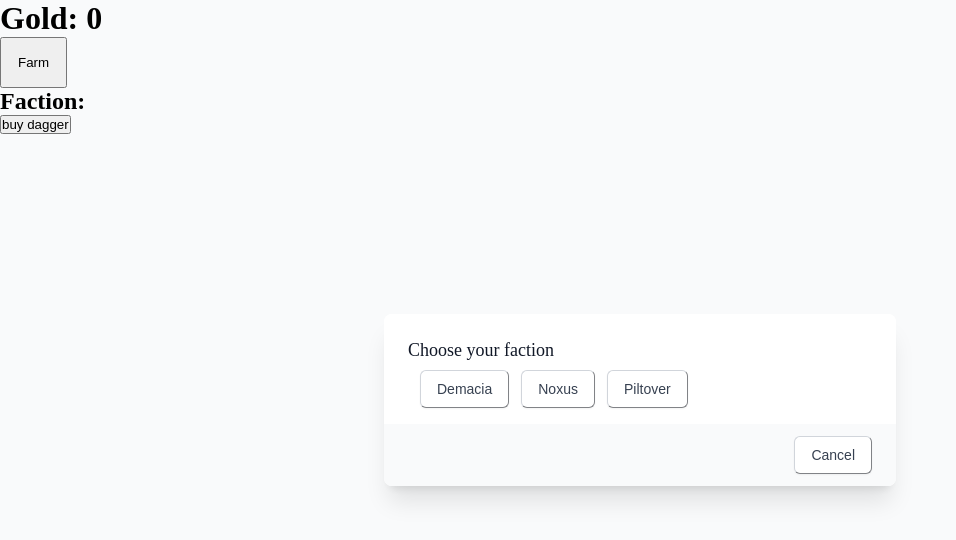
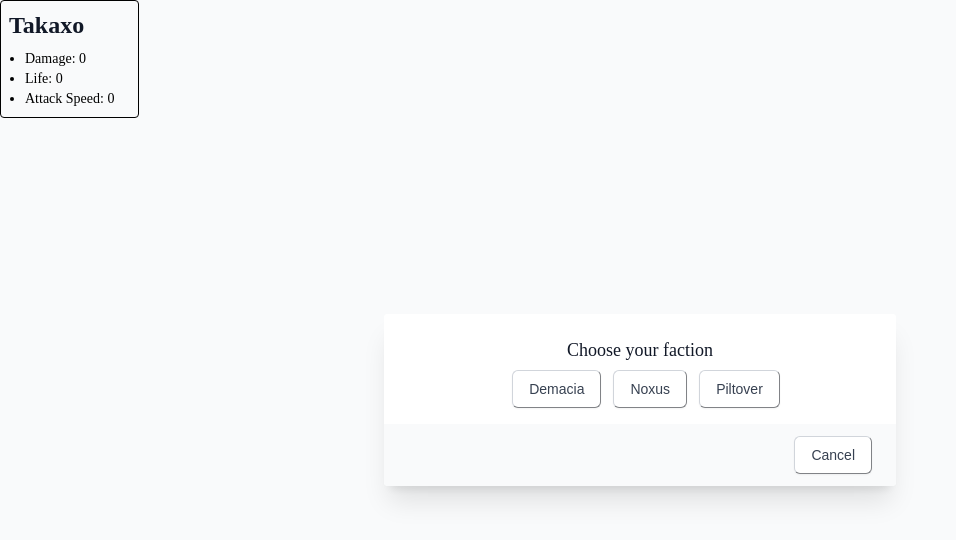
Before and after one commit to jparouca/ts-idle, a React (Vite) app: page / in a window 1280 px wide. Shown: the top 540 px of the page, without its empty margins (0-956 px from the left). Built offline with nearby package versions, Linux system fonts and the light colour scheme.

Commit message:
refactor ui

```diff
--- a/src/App.tsx
+++ b/src/App.tsx
@@ -2,6 +2,14 @@
 
 type GameState = {
   faction: 'Demacia' | 'Noxus' | 'Piltover' | null;
+  damage: number;
+  life: number;
+  attackSpeed: number;
+  enemy: Enemy | null;
+}
+
+type Enemy = {
+  name: string;
   damage: number;
   life: number;
   attackSpeed: number;
@@ -21,32 +29,16 @@
     attackSpeed: 0,
   });
   const [isModalOpen, setIsModalOpen] = useState(true);
-  const [gold, setGold] = useState(0);
-  const [dagger, setDagger] = useState(false);
-  const [rate, setRate] = useState(1);
 
   useEffect(() => {
     if (gameState.faction !== null) {
       const interval = setInterval(() => {
-        setGold(gold + 1);
       }, 1000);
 
       return () => clearInterval(interval);
     }
   }, [gameState.faction]);
 
-
-  function buyDagger() {
-    if (gold >= 10 && !dagger) {
-      setDagger(true);
-      setGold(gold - 10);
-      setRate(rate + 1);
-    }
-  }
-
-  function farm() {
-    setGold(gold * rate + 1);
-  }
 
   function selectFaction (faction: 'Demacia' | 'Noxus' | 'Piltover') {
   let newState: GameState;
@@ -82,7 +74,25 @@
   setGameState(newState);
   setIsModalOpen(false);
 
-};
+  };
+  const PlayerStatsContainer: React.FC = () => {
+    return (
+      <div className='max-w-max rounded justify-center items-center border border-solid p-2'>
+        <header className='flex items-center flex-row'>
+          <h1 className='text-2xl text-gray-900 mr-2'>Takaxo</h1>
+          <h2 className='text-sm text-gray-900'>{gameState.faction}</h2>
+        </header>
+        <div className='pt-2 px-4'>
+          <ul className='text-sm'>
+            <li>Damage: {gameState.damage}</li>
+            <li>Life: {gameState.life}</li>
+            <li>Attack Speed: {gameState.attackSpeed}</li>
+          </ul>
+        </div>
+      </div>
+    )
+  }
+
 
   return (
     <>
@@ -91,17 +101,7 @@
         onClose={() => setIsModalOpen(false)}
         selectFaction={selectFaction}
       />
-      <h1>Gold: {gold} </h1>
-      <button
-        className='p-4'
-        onClick={
-          () => {farm()}
-        }>
-        Farm
-      </button>
-      <h2> Faction:{gameState.faction} </h2>
-
-      <button onClick={() => {buyDagger()}}> buy dagger</button>
+      <PlayerStatsContainer />
     </>
   )
 }
@@ -114,7 +114,7 @@
 
   return (
     <div className="fixed z-10 inset-0 flex items-center justify-center">
-      <div className="bg-white rounded-lg text-left overflow-hidden shadow-xl sm:max-w-lg sm:w-full">
+      <div className="bg-white rounded text-center overflow-hidden shadow-xl sm:max-w-lg sm:w-full">
         <div className="bg-white px-4 pt-5 pb-4 sm:p-6 sm:pb-4">
           <h3 className="text-lg leading-6 font-medium text-gray-900">Choose your faction</h3>
           <div className="mt-2">
```
